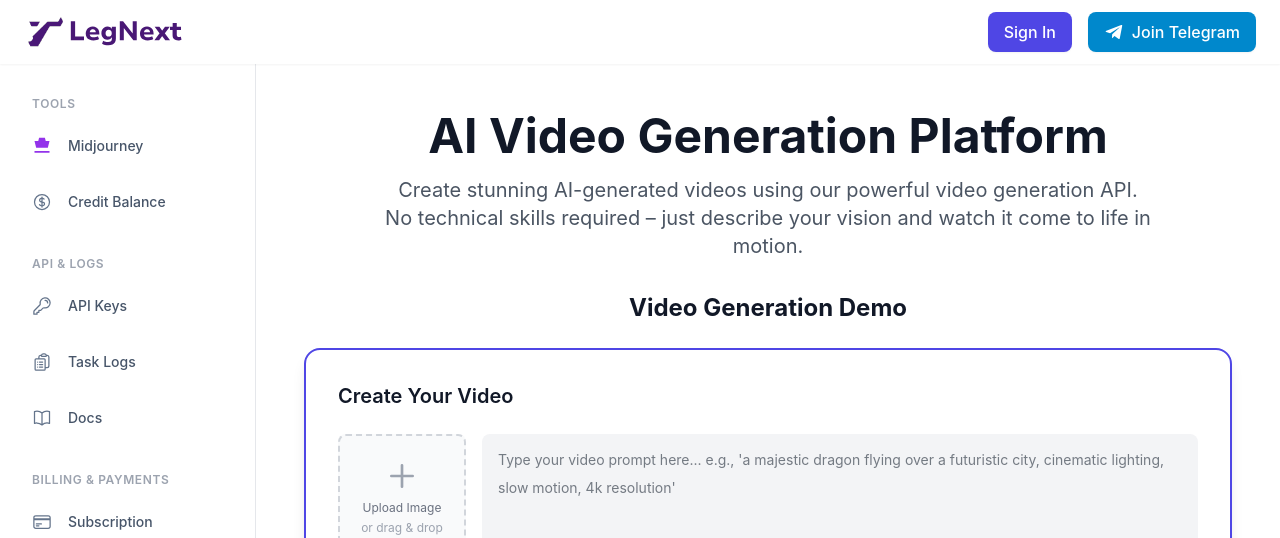
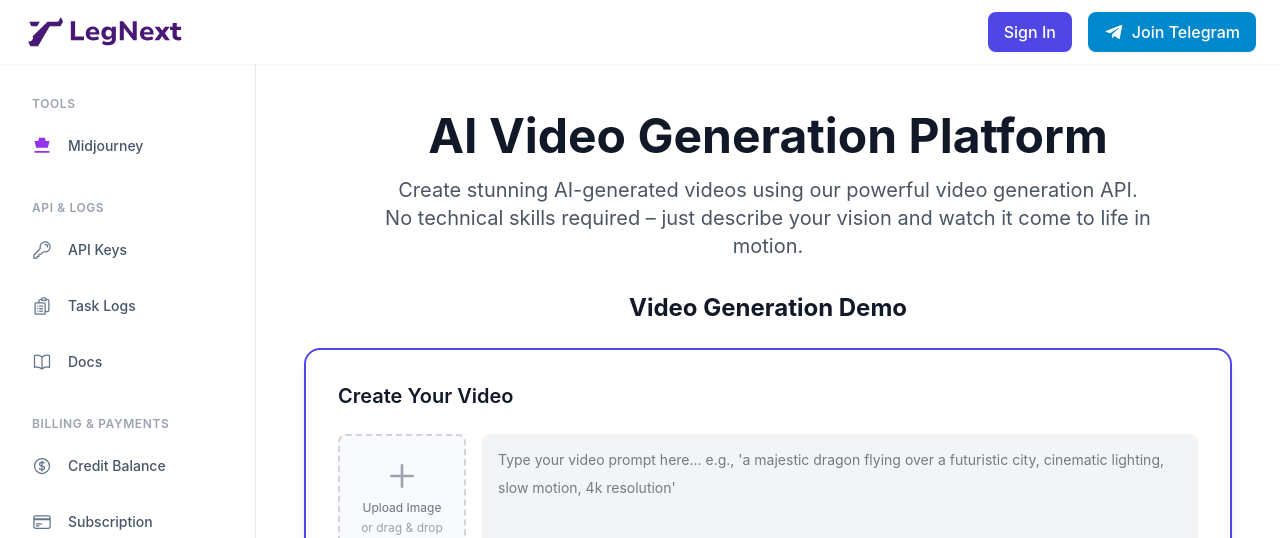
Before and after one commit to leggiemint/Legnext-frontend, a Next.js app: page /app/create-video in a window 1280 px wide. Shown: the top 538 px of the page. Built offline with nearby package versions, Linux system fonts and the light colour scheme; no server answers.

Commit message:
Refactor Sidebar to move Credit Balance item to Billing section for improved organization

```diff
--- a/components/Sidebar.tsx
+++ b/components/Sidebar.tsx
@@ -13,11 +13,6 @@ const toolsItems = [
     name: "Midjourney",
     href: "/app/midjourney",
     icon: <svg className="w-5 h-5 text-purple-600" fill="currentColor" viewBox="0 0 24 24"><path d="M3 18h18v2H3v-2zm16-4H5l-2-8h18l-2 8zM7 8l1.5-6h7L17 8H7z"/><path d="M12 4l-1 4h2l-1-4z" fill="currentColor"/></svg>,
-  },
-  {
-    name: "Credit Balance",
-    href: "/app/credit-balance",
-    icon: <CurrencyDollarIcon className="w-5 h-5" />
   },
   // {
   //   name: "Create Video",
@@ -52,6 +47,11 @@ const apiLogsItems = [
 
 // Billing组菜单项
 const billingItems = [
+  {
+    name: "Credit Balance",
+    href: "/app/credit-balance",
+    icon: <CurrencyDollarIcon className="w-5 h-5" />
+  },
   {
     name: "Subscription",
     href: "/app/subscription",
```
